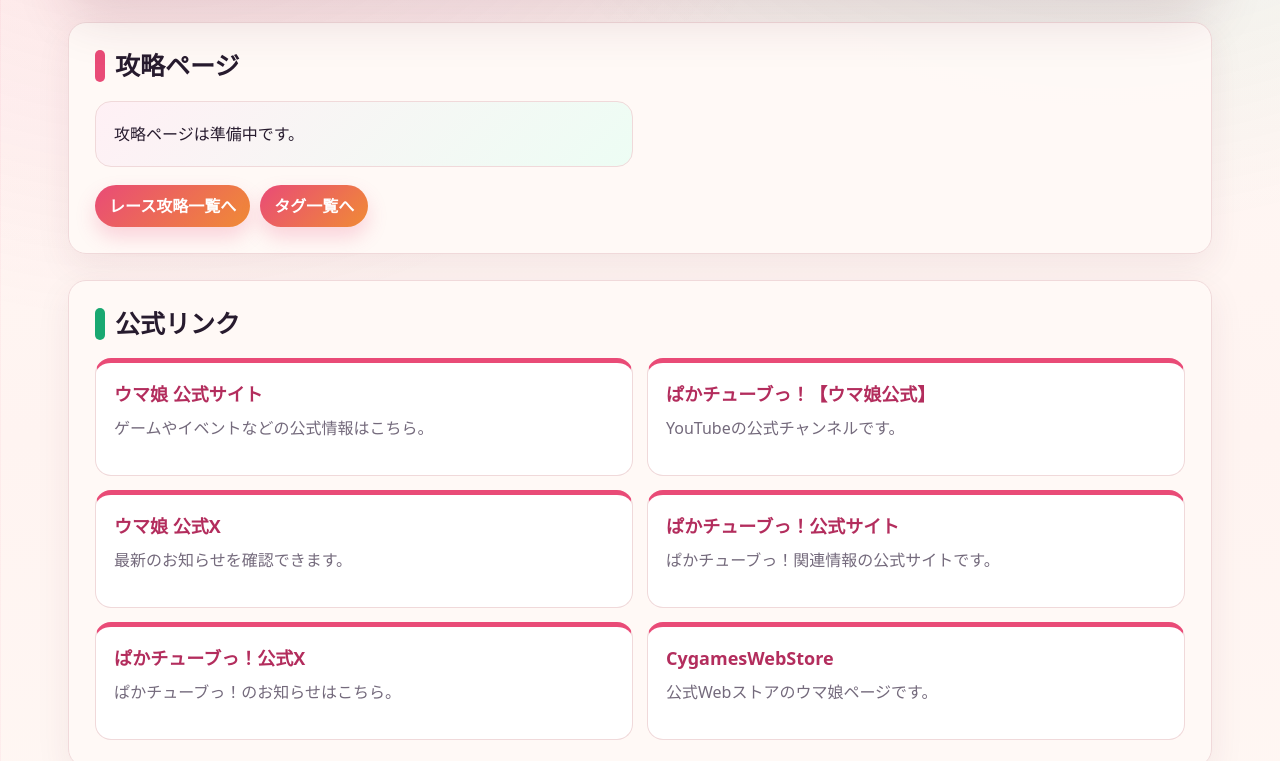
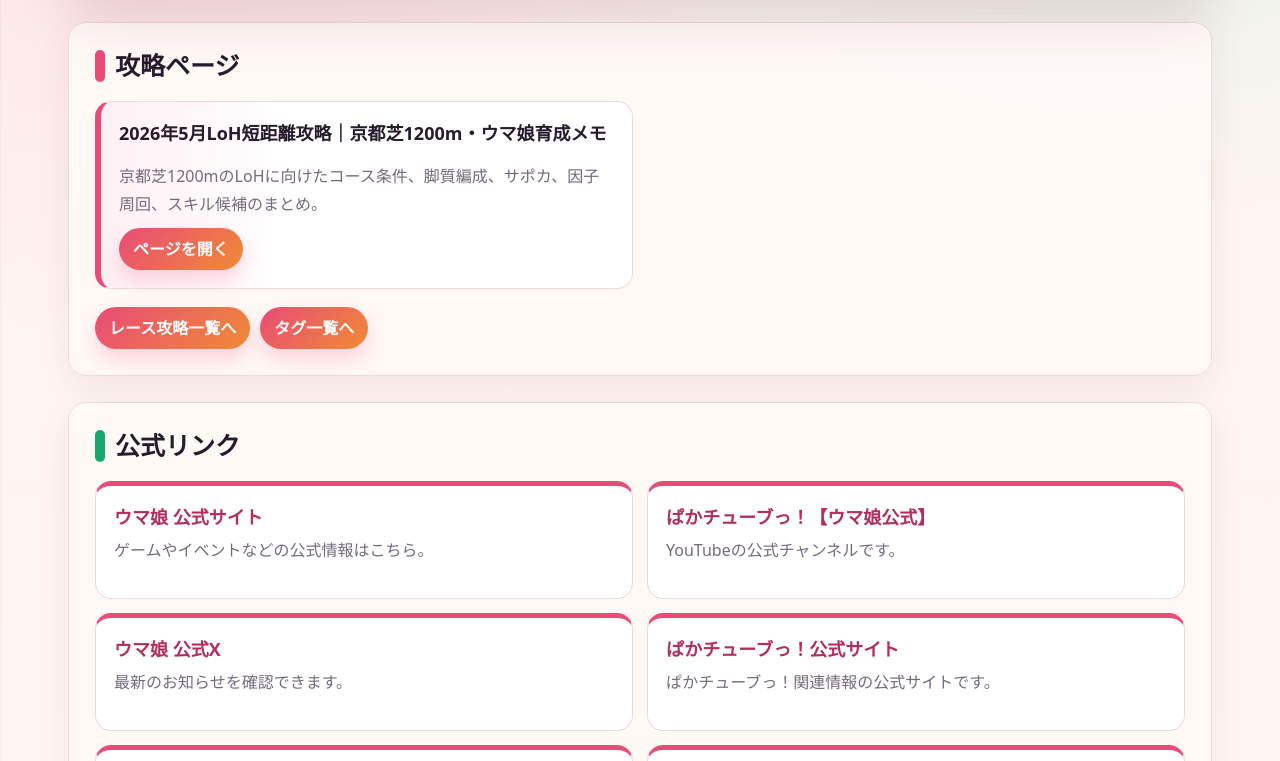
Before and after one commit to Yuki-kamimemo/Yuki-kamimemo.github.io, a Jekyll site: the page built from index.html, in a window 1280 px wide and 900 px high, scrolled down 329 px, cut to the strip 139-900 px from the top of the window. Built offline with Jekyll 4.4.1, drawn with Linux system fonts in a browser that asks for light colours.

Commit message:
Add fallback links for current LoH guide
Motivation: ensure the existing May 2026 League of Heroes guide remains linked from the home page and race category even if collection listing filters produce an empty guide list.

```diff
--- a/index.html
+++ b/index.html
@@ -37,9 +37,11 @@
         <a class="button" href="{{ guide.url | relative_url }}">ページを開く</a>
       </article>
     {% else %}
-      <div class="notice">
-        <p>攻略ページは準備中です。</p>
-      </div>
+      <article class="guide-card">
+        <h3>2026年5月LoH短距離攻略｜京都芝1200m・ウマ娘育成メモ</h3>
+        <p>京都芝1200mのLoHに向けたコース条件、脚質編成、サポカ、因子周回、スキル候補のまとめ。</p>
+        <a class="button" href="{{ '/guides/loh/2026-05-kyoto-1200/' | relative_url }}">ページを開く</a>
+      </article>
     {% endfor %}
   </div>
   <p class="category-links">
```
Also changed, not shown: _layouts/category-list.html (+11 -3 lines), 1 other file.
